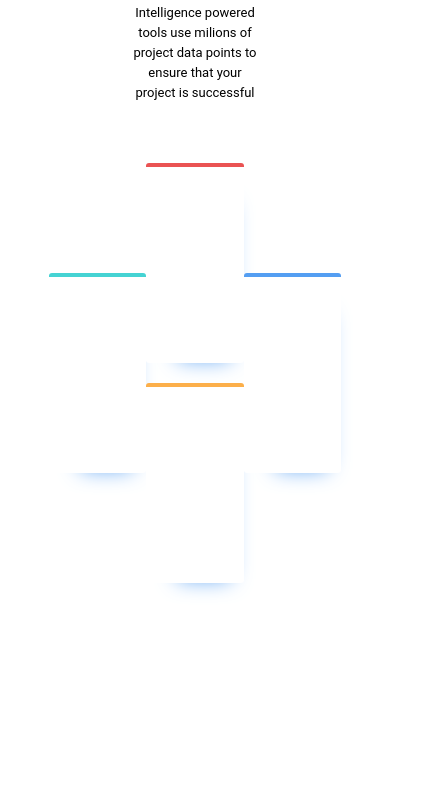
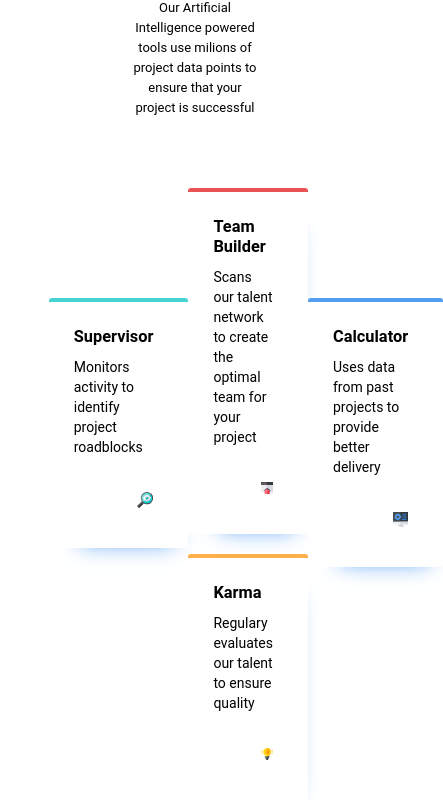
Before and after one commit to Tamburini-Christofer/Ex-Front-four-card-feature-section-master, a plain HTML site: page index.html in a window 390 px wide. Shown: the part 227-1027 px from the top of the page, 443 px wide, since content can reach past the window. Before the commit the page ends 844 px from the top, so only its background shows below. Drawn offline with Linux system fonts and the light colour scheme.

Commit message:
Creazione pagina pre-Responsive

```diff
--- a/css/main.css
+++ b/css/main.css
@@ -6,11 +6,22 @@
 
 body{
     font-size: 14px;
+    line-height: 20px;
     font-family: "Montserrat", "Roboto", "Lato", "Open Sans";
 }
 
+p{
+    margin: 10px 0;
+}
+
+img{
+    padding: 25px 0 0 0;
+    max-width: 20%;
+    margin-left: 80%;
+}
+
 h1{
-    line-height: 30px;
+    line-height: 35px;
     font-weight: normal;
     font-size: 24px;
 }
@@ -19,7 +30,7 @@ h4{
     line-height: 20px;
     font-weight: normal;
     font-size: 13px;
-    margin: 20px 0;
+    margin: 10px 0 30px 0;
 }
 
 .wrapper{
@@ -65,13 +76,10 @@ h4{
 
 .col_center .card{
     margin: 20px 0;
-    height: 200px;
-    width: 100%;
 }
 
 .card{
-    height: 100%;
-    width: 100%;
+    padding: 25px 35px 35px 25px;
     background-color: white;
     border-radius: 3px;
     box-shadow: 9px 19px 21px -23px hsl(212, 86%, 64%);
--- a/index.html
+++ b/index.html
@@ -29,14 +29,32 @@
 
             <div class="row down">
                 <div class="col left">
-                    <div class="card azzurra"></div>
+                    <div class="card azzurra">
+                        <h3>Supervisor</h3>
+                        <p>Monitors activity to identify project roadblocks</p>
+                        <img src="img/icon-supervisor.svg" alt="Lente d'ingrandimento">
+                    </div>
                 </div>
                 <div class="col col_center">
-                    <div class="card rossa"></div>
-                    <div class="card gialla"></div>
+                    <div class="card rossa">
+                        <h3>Team Builder</h3>
+                        <p>Scans our talent network to create the optimal team for your project</p>
+                        <img src="img/icon-team-builder.svg" alt="Una casa">
+
+                    </div>
+                    <div class="card gialla">
+                        <h3>Karma</h3>
+                        <p>Regulary evaluates our talent to ensure quality</p>
+                        <img src="img/icon-karma.svg" alt="Lampadina">
+                    </div>
                 </div>
                 <div class="col right">
-                    <div class="card blu"></div>
+                    <div class="card blu">
+                        <h3>Calculator</h3>
+                        <p>Uses data from past projects to provide better delivery</p>
+                        <img src="img/icon-calculator.svg" alt="Monitor">
+
+                    </div>
                 </div>
             </div>
         </main>
```
